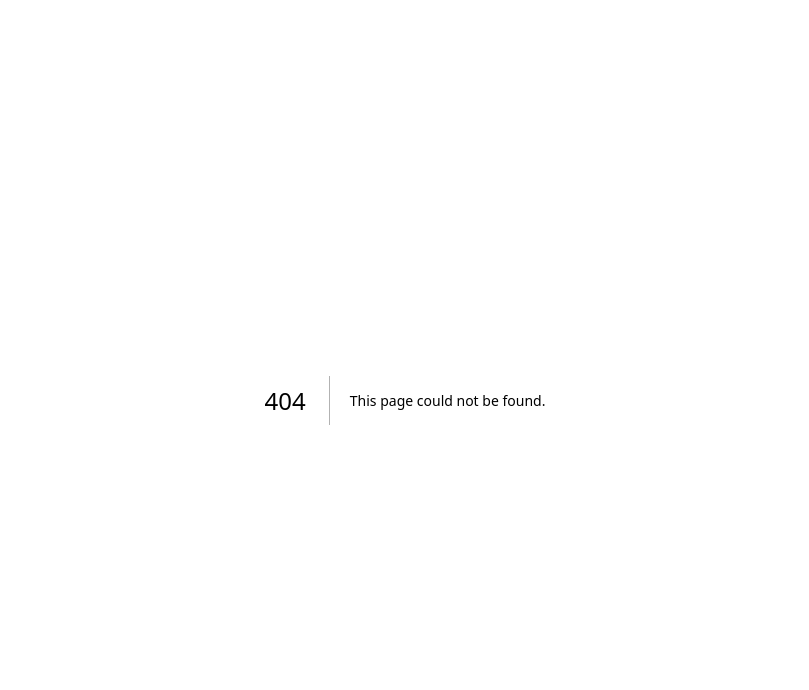
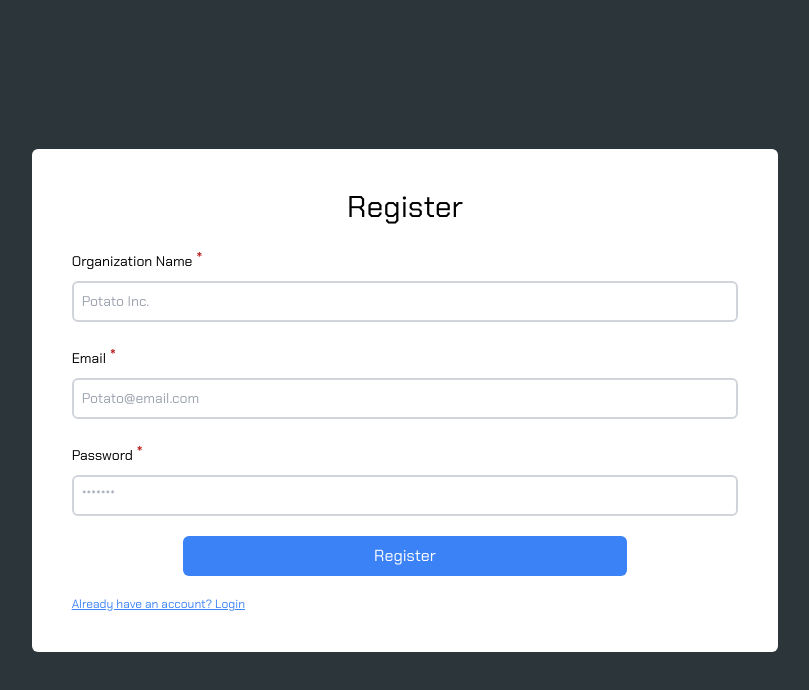
Before and after one commit to darksuei/adminia, a Next.js app: page /register in a window 1280 px wide. Before the commit this address had no page. Shown: the top 690 px of the page, without its empty margins (235-1044 px from the left). Built offline with nearby package versions, Linux system fonts and the light colour scheme.

Commit message:
(feat): Auth

```diff
--- a/src/app/components/Auth.tsx
+++ b/src/app/components/Auth.tsx
@@ -0,0 +1,61 @@
+import Link from "next/link";
+type Params = {
+  isSignUp: boolean;
+  title: string;
+};
+export default function Auth({ isSignUp, title }: Params) {
+  return (
+    <main className="h-screen w-full flex items-center">
+      <form className="w-7/12 h-fit m-auto bg-white text-black p-10 rounded-md flex flex-col justify-center gap-5">
+        <h1 className="text-center text-black text-3xl">{title}</h1>
+        {isSignUp && (
+          <div className="form-item">
+            <label>
+              Organization Name <span className="text-red-700 text-xl">*</span>
+            </label>
+            <input
+              type="text"
+              placeholder="Potato Inc."
+              className="border-2 border-gray-300 rounded-md p-2"
+              required
+            />
+          </div>
+        )}
+        <div className="form-item">
+          <label>
+            Email <span className="text-red-700 text-xl">*</span>
+          </label>
+          <input
+            type="email"
+            placeholder="Potato@email.com"
+            className="border-2 border-gray-300 rounded-md p-2"
+            required
+          />
+        </div>
+
+        <div className="form-item">
+          <label>
+            Password <span className="text-red-700 text-xl">*</span>
+          </label>
+          <input
+            type="password"
+            placeholder="*******"
+            className="border-2 border-gray-300 rounded-md p-2"
+            required
+          />
+        </div>
+        <button className="bg-blue-500 text-white rounded-md p-2 w-8/12 mx-auto">
+          {title}
+        </button>
+        <Link
+          href={isSignUp ? "/login" : "/register"}
+          className="text-xs underline text-blue-500"
+        >
+          {isSignUp
+            ? "Already have an account? Login"
+            : "Don't have an account? Register"}
+        </Link>
+      </form>
+    </main>
+  );
+}
--- a/src/app/login/page.tsx
+++ b/src/app/login/page.tsx
@@ -0,0 +1,9 @@
+import Auth from "../components/Auth";
+
+export default function Login() {
+  return (
+    <main>
+      <Auth isSignUp={false} title="Login" />
+    </main>
+  );
+}
--- /dev/null
+++ b/src/app/register/page.tsx
@@ -0,0 +1,9 @@
+import Auth from "../components/Auth";
+
+export default function Register() {
+  return (
+    <main>
+      <Auth isSignUp={true} title="Register" />
+    </main>
+  );
+}
```
